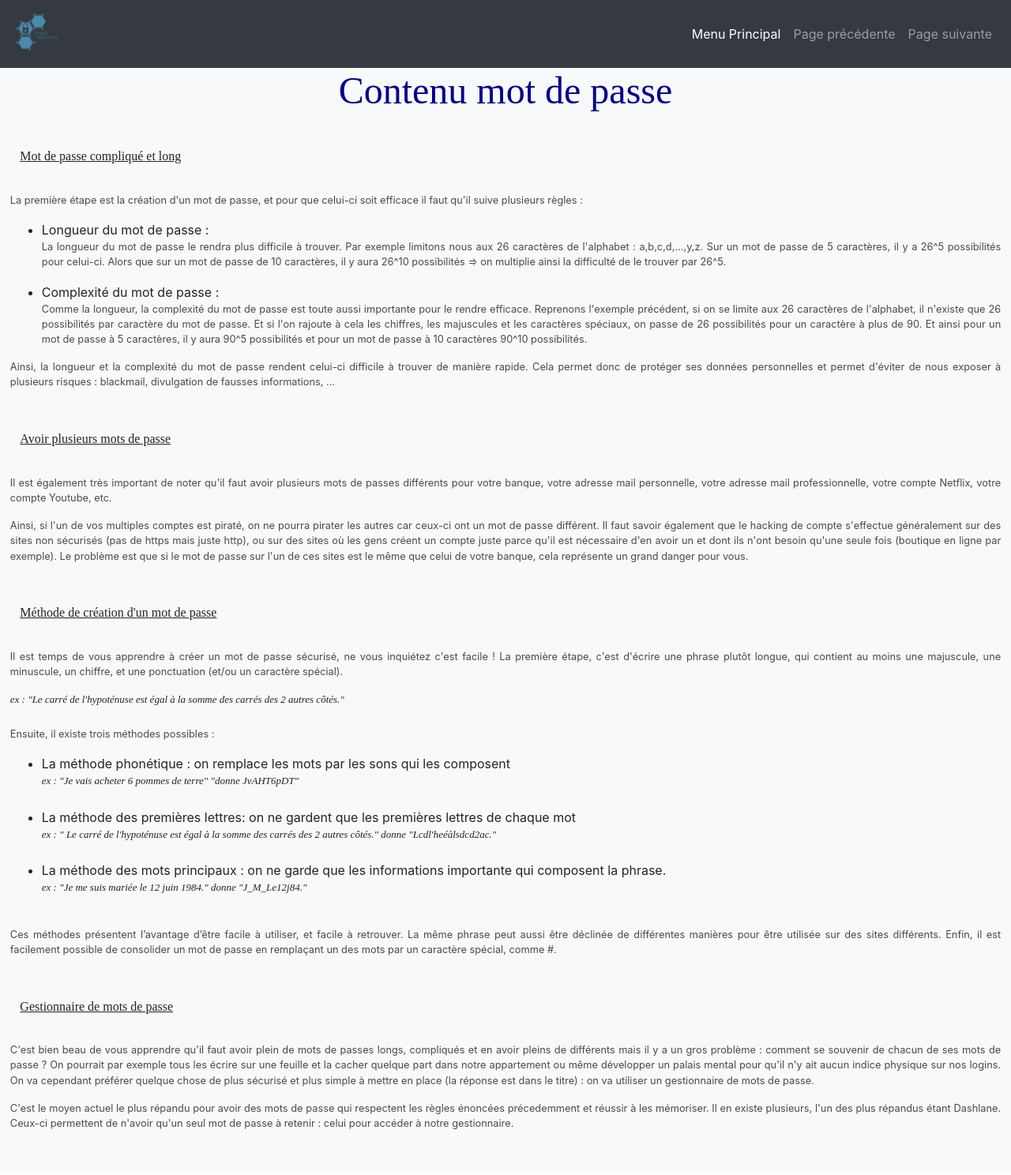
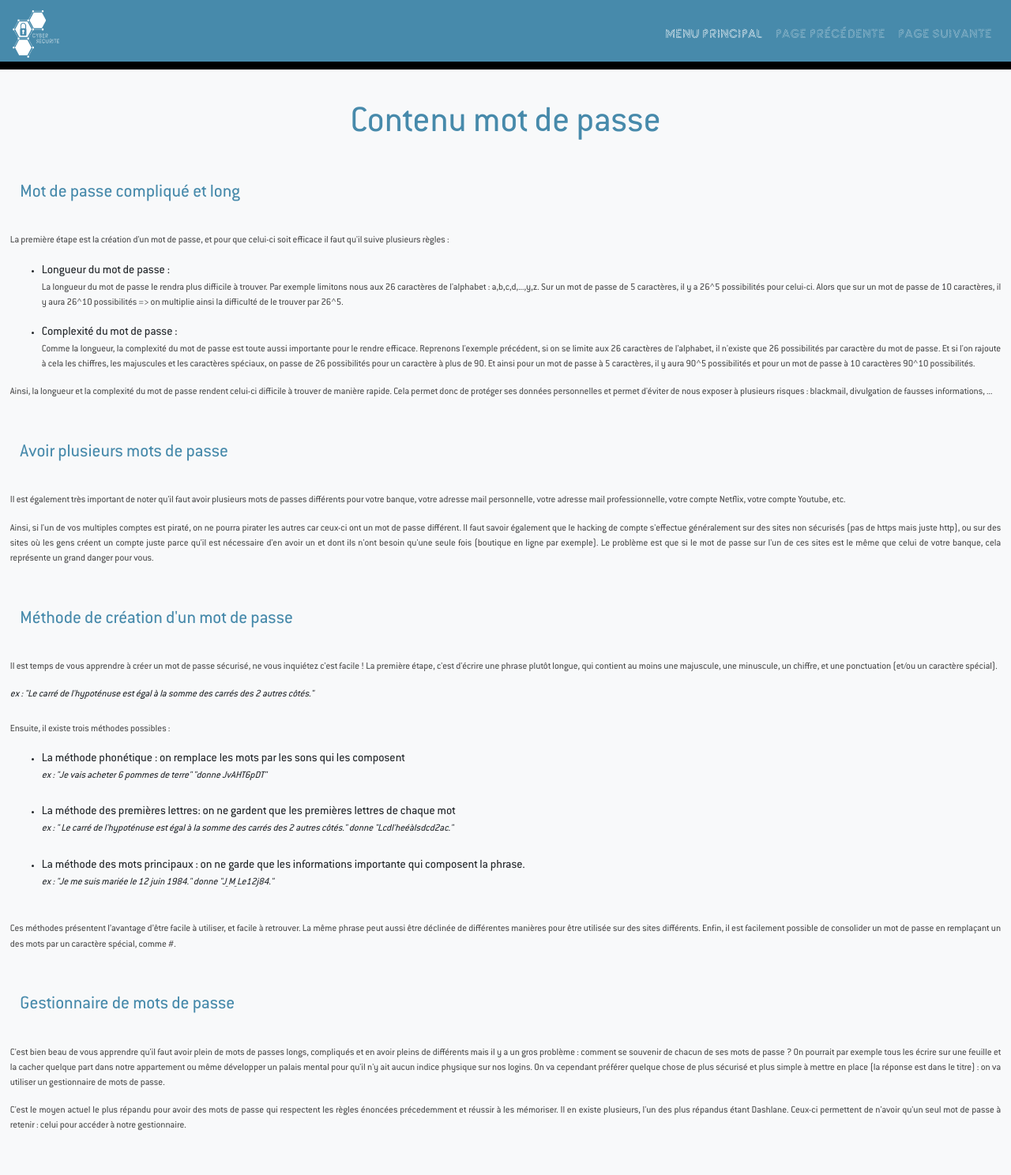
Before and after one commit to PTCybersecurite/PTS7-Cybersecurite, a PHP site: page /cours/Mots_de_passe/Contenu_mot_de_passe.html in a window 1280 px wide. Shown: the whole page at 79% size. Before the commit the page ends 1430 px from the top, so only its background shows below. Run offline with PHP 8.4, Linux system fonts and the light colour scheme; some web fonts are replaced.

Commit message:
Changement de police, refonte page selon idée PP

```diff
--- a/cours/Mots_de_passe/Contenu_mot_de_passe.html
+++ b/cours/Mots_de_passe/Contenu_mot_de_passe.html
@@ -1,6 +1,5 @@
 <!DOCTYPE html>
 <!-- Page Contenu mot de passe -->
-<!-- CHANGER TOUTES LES QUOTES SINON CA MARCHE PAS !!!! -->
 <html>
 	<head>
 		<meta charset="utf-8" />
@@ -11,7 +10,7 @@
 	 	<title>Cours Cyber Sécurité</title>
 
 		<!-- Ajout d'un "favicon" -->
-		<link rel = "icon" type = "image/png" href = "../../images/Logo.png">
+		<link rel = "icon" type = "image/png" href = "../../images/Logo_bleu.png">
 		<!-- For apple devices -->
 		<link rel = "apple-touch-icon" type = "image/png" href = "../../images/Logo.png"/>
 
@@ -21,7 +20,7 @@
 <body>
 
 	<!-- Barre de navigation en haut -->
-		<nav class="navbar navbar-expand-lg navbar-dark bg-dark">
+		<nav class="navbar navbar-expand-lg navbar-dark" style="background-color: #478AAB;">
 
 		  <a class="navbar-brand" href="../../index.html">
 			  <img src="../../images/Logo.png" width="60" height="60" alt="logo" >
@@ -49,15 +48,15 @@
 		  </div>
 		</nav>
 
+		<hr>
 
+	<section>
 	<header>
 		<h1>
-			Contenu mot de passe
+			<strong>Contenu mot de passe</strong>
 		</h1>
 	</header>
 	<br/>
-
-	<section>
 	<h2>Mot de passe compliqué et long</h2>
 	<br/>
 
--- a/css/stylePT.css
+++ b/css/stylePT.css
@@ -1,12 +1,31 @@
-@font-face {
-	font-family: 'redressedregular';
-	src: url('fonts/redressed_regular_macroman/Redressed-webfont.eot');
-	src: url('fonts/redressed_regular_macroman/Redressed-webfont.eot?#iefix') format('embedded-opentype'),
-     	url('fonts/redressed_regular_macroman/Redressed-webfont.woff') format('woff'),
-     	url('fonts/redressed_regular_macroman/Redressed-webfont.ttf') format('truetype'),
-     	url('fonts/redresed_regular_macroman/Redressed-webfont.svg#redressedregular') format('svg');
+@font-face{
+	font-family: 'Conduit';
+    src: url('../fonts/ConduitITCStd-Regular.woff') format('woff'),
+         url('../fonts/ConduitITCStd-Regular.woff2') format('woff2');
 }
 
+@font-face{
+	font-family: 'Potra';
+    src: url('../fonts/Potra.woff') format('woff'),
+        url('../fonts/Potra.woff2') format('woff2');
+}
+
+nav
+{
+	font-family: 'Potra';
+}
+
+section
+{
+	font-family: 'Conduit';
+}
+
+strong
+{
+	font-weight: normal;
+	color: #478AAB;
+
+}
 p
 {
 	text-align: justify;
@@ -25,20 +44,21 @@ h1
 {
 	border-radius: 10px;
  	text-align: center;
- 	color: darkblue;
- 	font-family: 'redressedregular', serif;
  	font-size : 3.0em
 }
 
 h2
 {
 	border-radius: 10px;
- 	text-decoration: underline;
 	margin: 1%;
-font-family: 'redressedregular', serif;
-font-size : 1.0em;
+	font-size : 1.5em;
+	color: #478AAB;
 }
 
+h3
+{
+	color: #478AAB;
+}
 body
 {
 	background-color: #F8F9FA;
@@ -50,6 +70,16 @@ a
  font-style: justify;
 }
 
+
+hr
+{
+    border-width: 10px;
+	background-color: black;
+	position: relative;
+	top: -1.5em;
+}
+
+
 .questionnaire
 {
 	margin: 1%;
@@ -59,6 +89,5 @@ a
 .exemple
 {
 	font-style: italic;
-	font-family: 'redressedregular';
 	font-size: small;
 }
```
Also changed, not shown: cours/Mots_de_passe/Evaluation.html (+8 -3 lines), cours/Mots_de_passe/Introduction.html (+7 -3 lines), cours/Mots_de_passe/Questions.html (+10 -5 lines), cours/Phishing/Contenu_phishing.html (+10 -2 lines), cours/Phishing/Evaluation.html (+13 -2 lines), cours/Phishing/Introduction.html (+11 -5 lines), index.html (+7 -6 lines), fonts/ConduitITCStd-Regular.woff (added), fonts/ConduitITCStd-Regular.woff2 (added), fonts/Potra.woff (added), fonts/Potra.woff2 (added), images/Logo.png, images/Logo_bleu.png (added).
